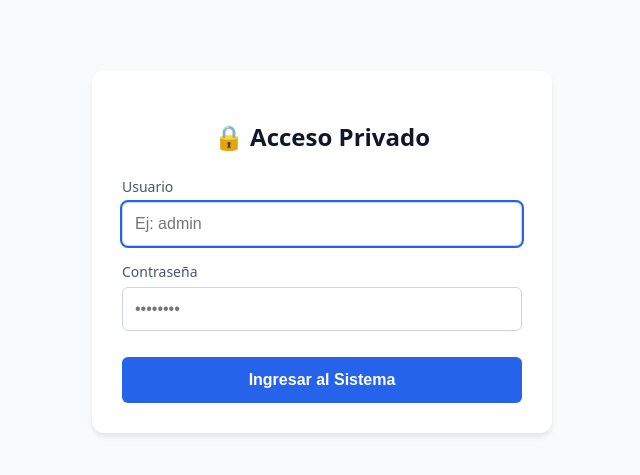
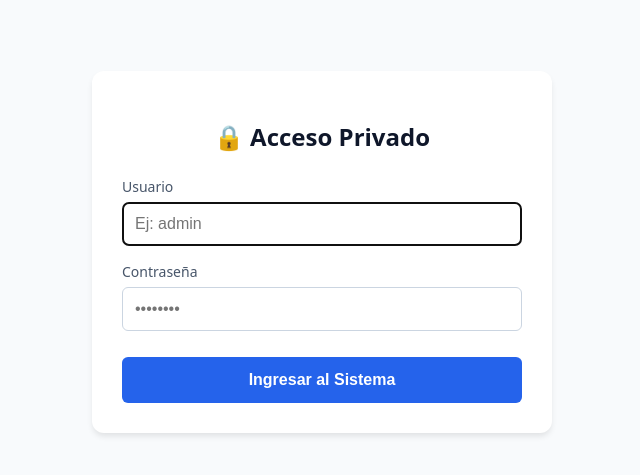
Before and after one commit to erickorregorodri-design/control-medidor, a Flask app: page /login in a window 1280 px wide, with the restyled element focused. Shown: the part 148-623 px from the top of the page, without its empty margins (318-958 px from the left). Run offline with Flask 3, Linux system fonts and the light colour scheme; parts of the project's set-up code (start-up, migrations or seed data) failed here and were passed over; some libraries are stand-ins or nearby versions.

Commit message:
Actualizar login.html

```diff
--- a/templates/login.html
+++ b/templates/login.html
@@ -11,21 +11,15 @@
         .form-group { margin-bottom: 16px; }
         label { display: block; margin-bottom: 6px; font-weight: 500; font-size: 14px; color: #475569; }
         input { width: 100%; padding: 12px; border: 1px solid #cbd5e1; border-radius: 6px; font-size: 16px; box-sizing: border-box; }
-        input:focus { outline: 2px solid #2563eb; }
         button { width: 100%; background-color: #2563eb; color: white; padding: 14px; border: none; border-radius: 6px; font-size: 16px; font-weight: bold; cursor: pointer; margin-top: 10px; }
         button:hover { background-color: #1d4ed8; }
         .error { color: #dc2626; background-color: #fee2e2; padding: 10px; border-radius: 6px; font-size: 14px; margin-bottom: 16px; text-align: center; }
     </style>
 </head>
 <body>
-
 <div class="login-card">
     <h2>🔒 Acceso Privado</h2>
-
-    {% if error %}
-        <div class="error">{{ error }}</div>
-    {% endif %}
-
+    {% if error %} <div class="error">{{ error }}</div> {% endif %}
     <form action="/login" method="POST">
         <div class="form-group">
             <label for="username">Usuario</label>
@@ -38,6 +32,5 @@
         <button type="submit">Ingresar al Sistema</button>
     </form>
 </div>
-
 </body>
 </html>
```
